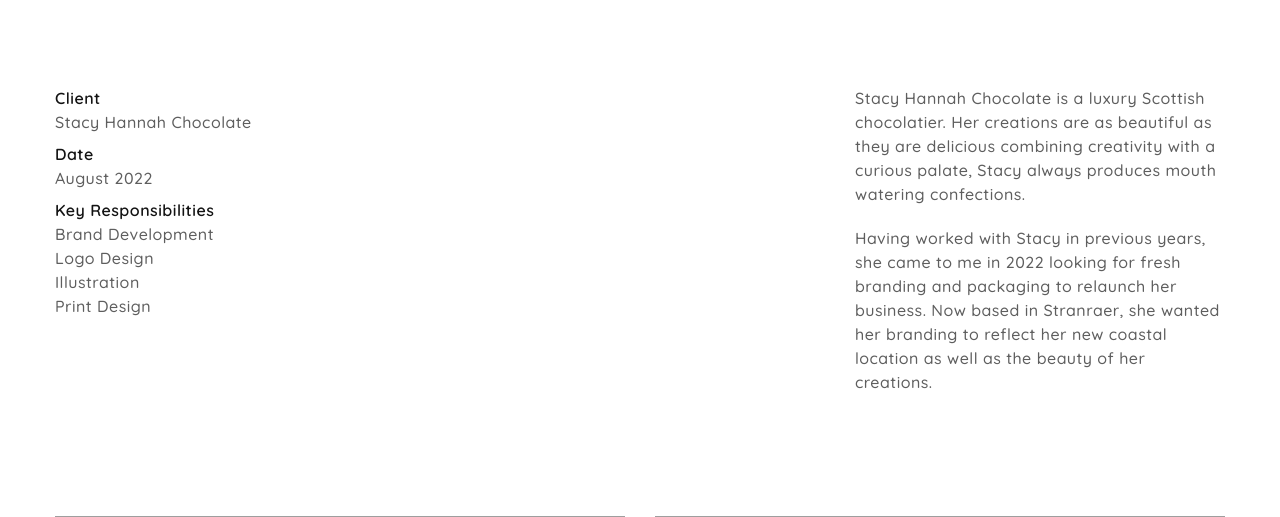
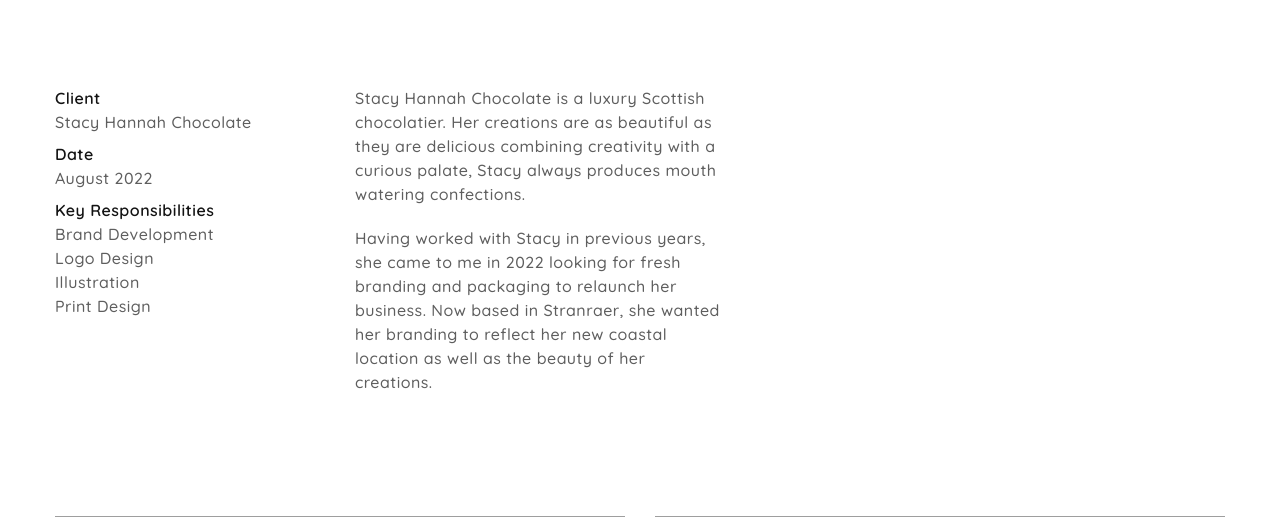
Before and after one commit to Cmac2712/sm-portfolio-site, a PHP site: page /stacy-hannah-folio in a window 1280 px wide. Shown: the part 723-1240 px from the top of the page. Run offline with PHP 8.4, Linux system fonts and the light colour scheme; grey boxes are pictures that could not be loaded.

Commit message:
positioning

```diff
--- a/stacy-hannah-folio.php
+++ b/stacy-hannah-folio.php
@@ -23,7 +23,7 @@
 
     <div class="dk-box-2">
         <div class="container mnb-8">
-            <div class="row justify-content-between vertical-gap mnt-35">
+            <div class="row justify-content-start vertical-gap mnt-35">
                 <div class="col-12 col-lg-3">
                     <ul class="dk-list">
                         <li><strong>Client</strong><br>Stacy Hannah Chocolate</li>
```
